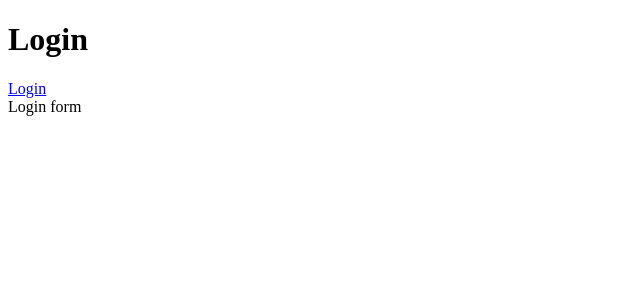
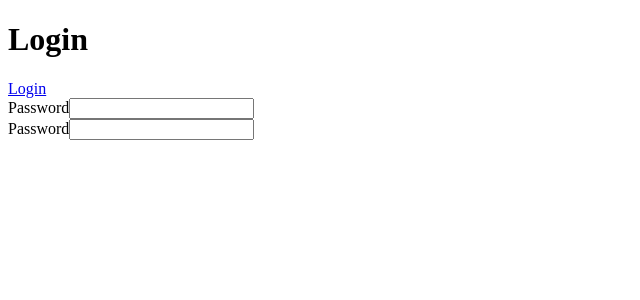
Before and after one commit to alaneicker1975/react-user-registration-and-login, a React (Vite) app: page /#/dashboard in a window 1280 px wide. Before the commit this address led to /#/dashboard. Shown: the top 300 px of the page, without its empty margins (0-640 px from the left). Built offline with nearby package versions, Linux system fonts and the light colour scheme.

Commit message:
authentication refactoring. Login form

```diff
--- a/src/components/login-form.js
+++ b/src/components/login-form.js
@@ -3,12 +3,50 @@ import PropTypes from 'prop-types';
 import * as yup from 'yup';
 import { useFormik } from 'formik';
 
+const validationSchema = yup.object().shape({
+  username: yup.string().required('Required'),
+  password: yup.string().required('Required'),
+});
+
 const LoginForm = (props) => {
   const { onValidationSuccess, loginError } = props;
 
+  const {
+    handleSubmit,
+    handleChange,
+    values,
+    errors,
+  } = useFormik({
+    initialValues: {
+      username: '',
+      password: '',
+    },
+    validationSchema,
+    onSubmit: values => {
+      onValidationSuccess(values);
+    },
+  });
+
   return (
-    <form>
-      Login form
+    <form onSubmit={handleSubmit} noValidate>
+      <div>
+        <label htmlFor="username">Password</label>
+        <input
+          id="username"
+          name="username"
+          onChange={handleChange}
+          values={values.username}
+        />
+      </div>
+      <div>
+        <label htmlFor="password">Password</label>
+        <input
+          id="password"
+          name="password"
+          onChange={handleChange}
+          values={values.password}
+        />
+      </div>
     </form>
   );
 }
--- a/src/pages/dashboard.js
+++ b/src/pages/dashboard.js
@@ -11,15 +11,17 @@ const Dashboard = () => {
       const verifyUser = async () => {
         try {
           const userVerification = await fetch('http://localhost:6060/api/v1/user/verify');
-          const response = await userVerification.json();
+          const { isValid, error } = await userVerification.json();
 
-          if (!response.isValid) {
+          if (error) {
             dispatch({ type: 'SET_USER_AS_LOGGED_OUT' });
-          } else {
+          }
+
+          if (isValid) {
             dispatch({ type: 'SET_USER_AS_LOGGED_IN' });
           }
         } catch {
-          return false;
+          dispatch({ type: 'SET_USER_AS_LOGGED_OUT' });
         }
       };
 
```
Also changed, not shown: 2 other files (tests, documents, lock files or other folders).
